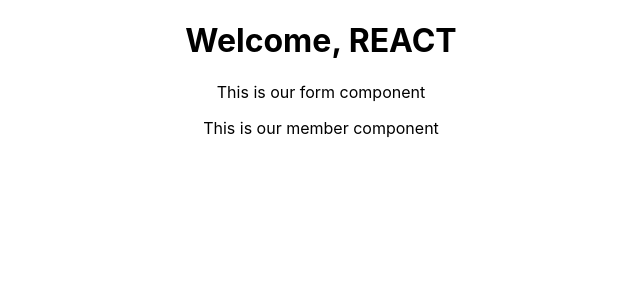
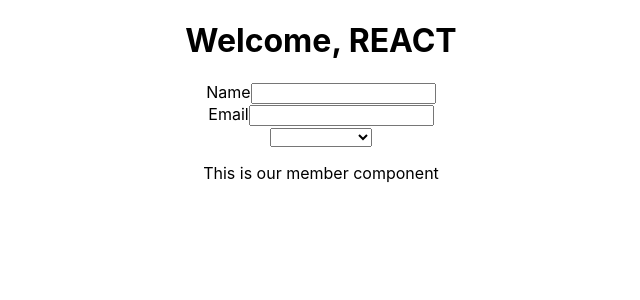
Before and after one commit to temitopeakinsoto/teambuilder, a React (Create React App) app in the folder teambuilder/: page / in a window 1280 px wide. Shown: the top 300 px of the page, without its empty margins (319-959 px from the left). Built offline with nearby package versions, Linux system fonts and the light colour scheme.

Commit message:
Add form input fields
In this commit, I added form input fields. An input field for fullname, email and a select field for role

```diff
--- a/teambuilder/src/components/Form.js
+++ b/teambuilder/src/components/Form.js
@@ -1,9 +1,26 @@
 import React from 'react'
 
-export default function Form() {
+export default function Form(props) {
     return (
-        <div>
-            This is our form component
-        </div>
+        <form>
+            <label htmlFor="fullnameInput">Name</label>
+            <input
+            id="fullnameInput"
+            name="fullname"
+            value={""}
+            /><br/>
+            <label htmlFor="emailInput">Email</label>
+            <input
+            id="emailInput"
+            name="email"
+            value={""}
+            /><br/>
+            <select>
+                <option></option>
+                <option>FRONT END</option>
+                <option>BACK END</option>
+                <option>FULL STACK</option>
+            </select>
+        </form>
     )
 }
```
